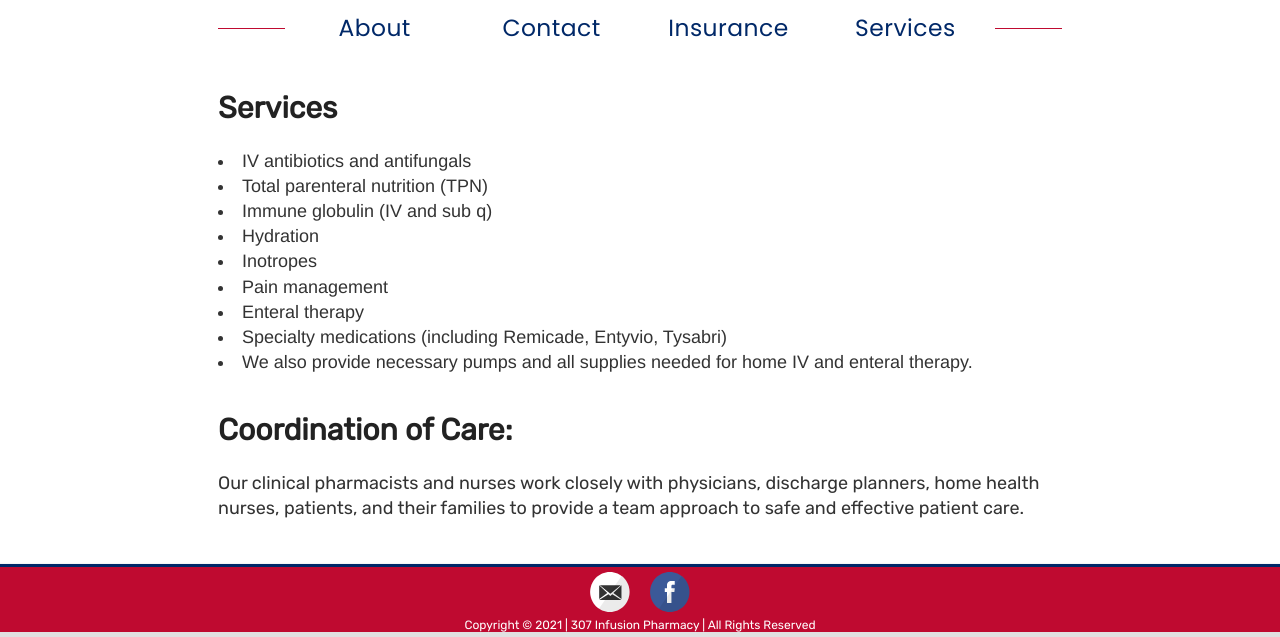
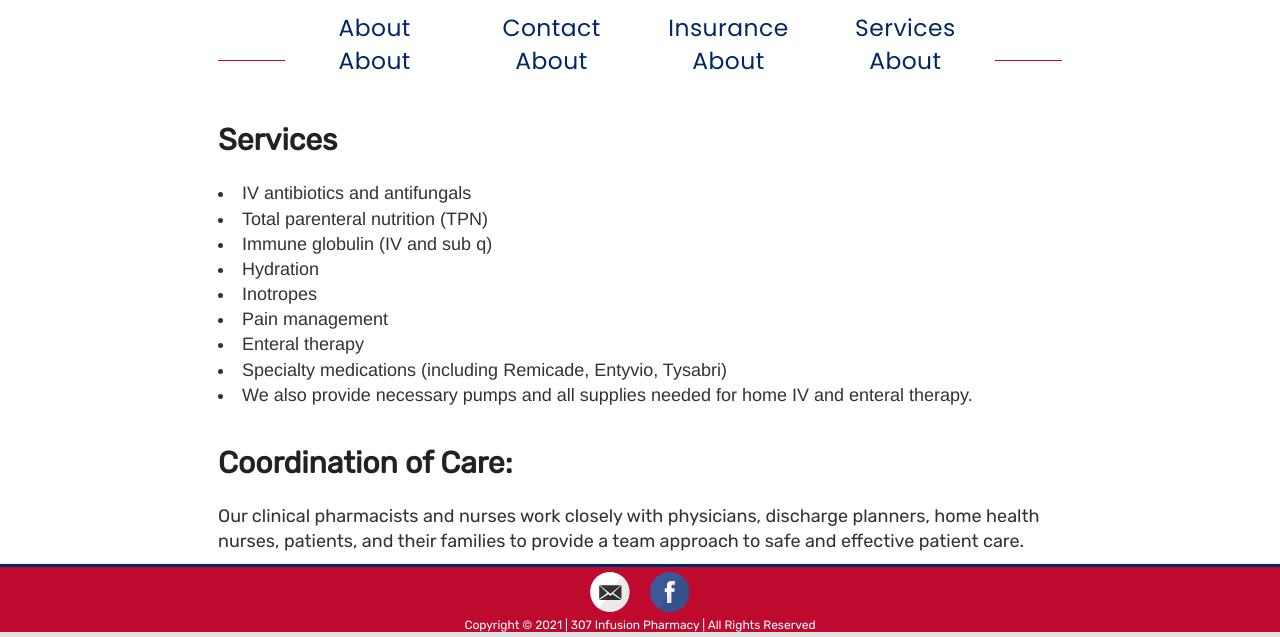
Before and after one commit to 307infusionpharmacy/307infusionpharmacy, a Jekyll site: the page built from services.md, in a window 1280 px wide. Shown: the part 268-905 px from the top of the page. Built offline with Jekyll 4.4.1, drawn with Linux system fonts in a browser that asks for light colours.

Commit message:
Update default.html

```diff
--- a/_layouts/default.html
+++ b/_layouts/default.html
@@ -36,6 +36,10 @@
             <a href="{{ site.baseurl }}/contact">Contact</a>
             <a href="{{ site.baseurl }}/insurance">Insurance</a>
             <a href="{{ site.baseurl }}/services">Services</a>
+            <a class="page-link {% if page.url == '/about/' %} current {% endif %}" href="{{ site.baseurl }}/about/">About</a>
+            <a class="page-link {% if page.url == '/contact/' %} current {% endif %}" href="{{ site.baseurl }}/about/">About</a>
+            <a class="page-link {% if page.url == '/insurance/' %} current {% endif %}" href="{{ site.baseurl }}/about/">About</a>
+            <a class="page-link {% if page.url == '/Services/' %} current {% endif %}" href="{{ site.baseurl }}/about/">About</a>
           </nav>
         </header>
       </div>
```
